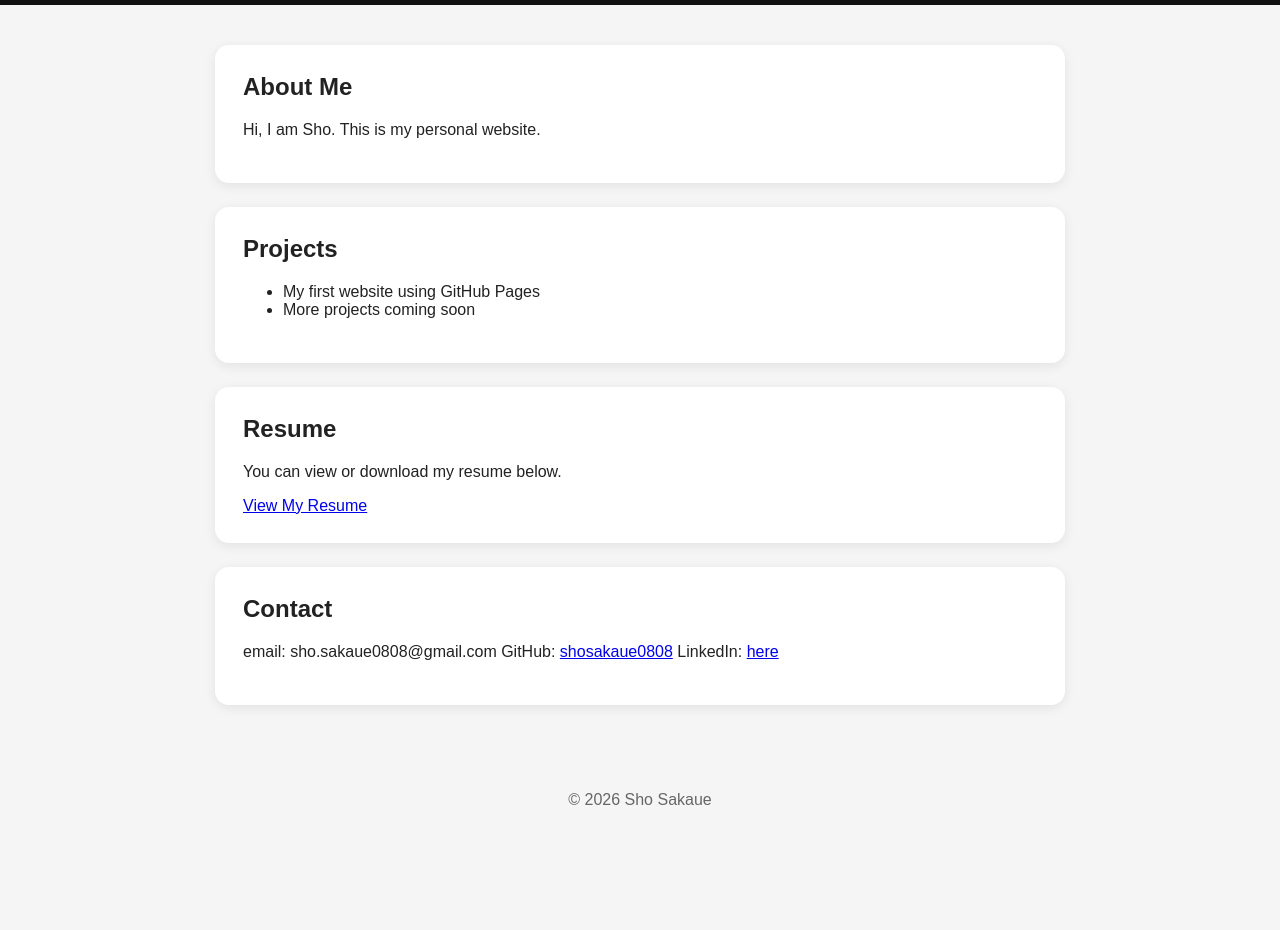
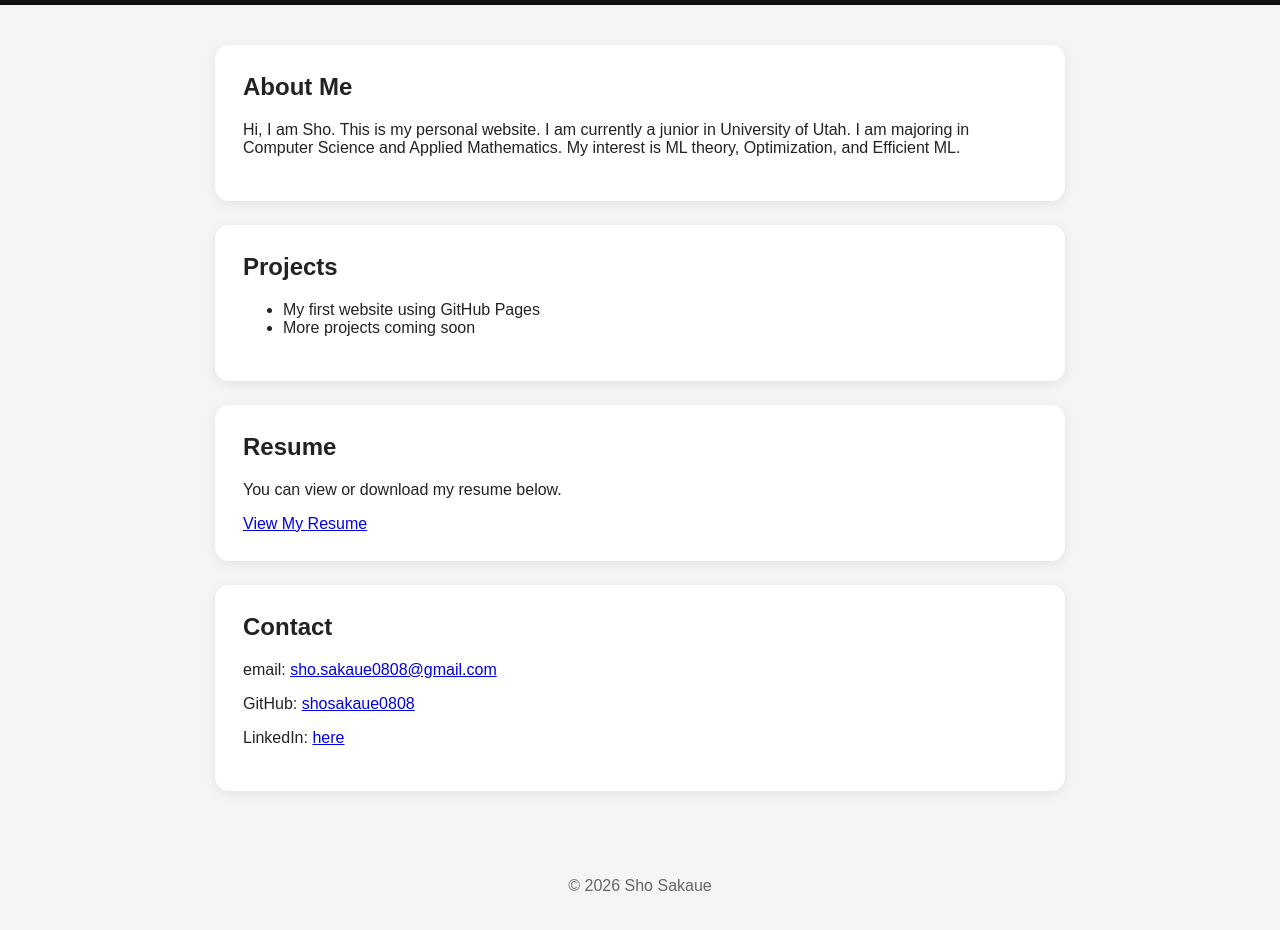
Before and after one commit to shosakaue0808/shosakaue0808.github.io, a plain HTML site: page index.html in a window 1280 px wide. Shown: the part 260-1190 px from the top of the page. Before the commit the page ends 1115 px from the top, so only its background shows below. Drawn offline with Linux system fonts and the light colour scheme.

Commit message:
Update personal information and contact details

```diff
--- a/index.html
+++ b/index.html
@@ -64,7 +64,8 @@
     <section>
       <h2>About Me</h2>
       <p>
-        Hi, I am Sho. This is my personal website.
+        Hi, I am Sho. This is my personal website. I am currently a junior in University of Utah. I am majoring in Computer Science and Applied Mathematics.
+        My interest is ML theory, Optimization, and Efficient ML.
       </p>
     </section>
 
@@ -82,11 +83,9 @@
     </section>
     <section>
       <h2>Contact</h2>
-      <p>
-        email: sho.sakaue0808@gmail.com
-        GitHub: <a href="https://github.com/shosakaue0808">shosakaue0808</a>
-        LinkedIn: <a href="https://www.linkedin.com/in/sho-sakaue-74a96231b">here</a>
-      </p>
+      <p>email: <a href="sho.sakaue0808@gmail.com">sho.sakaue0808@gmail.com</a></p>
+      <p>GitHub: <a href="https://github.com/shosakaue0808">shosakaue0808</a></p>
+      <p>LinkedIn: <a href="https://www.linkedin.com/in/sho-sakaue-74a96231b">here</a></p>
     </section>
   </main>
 
```
